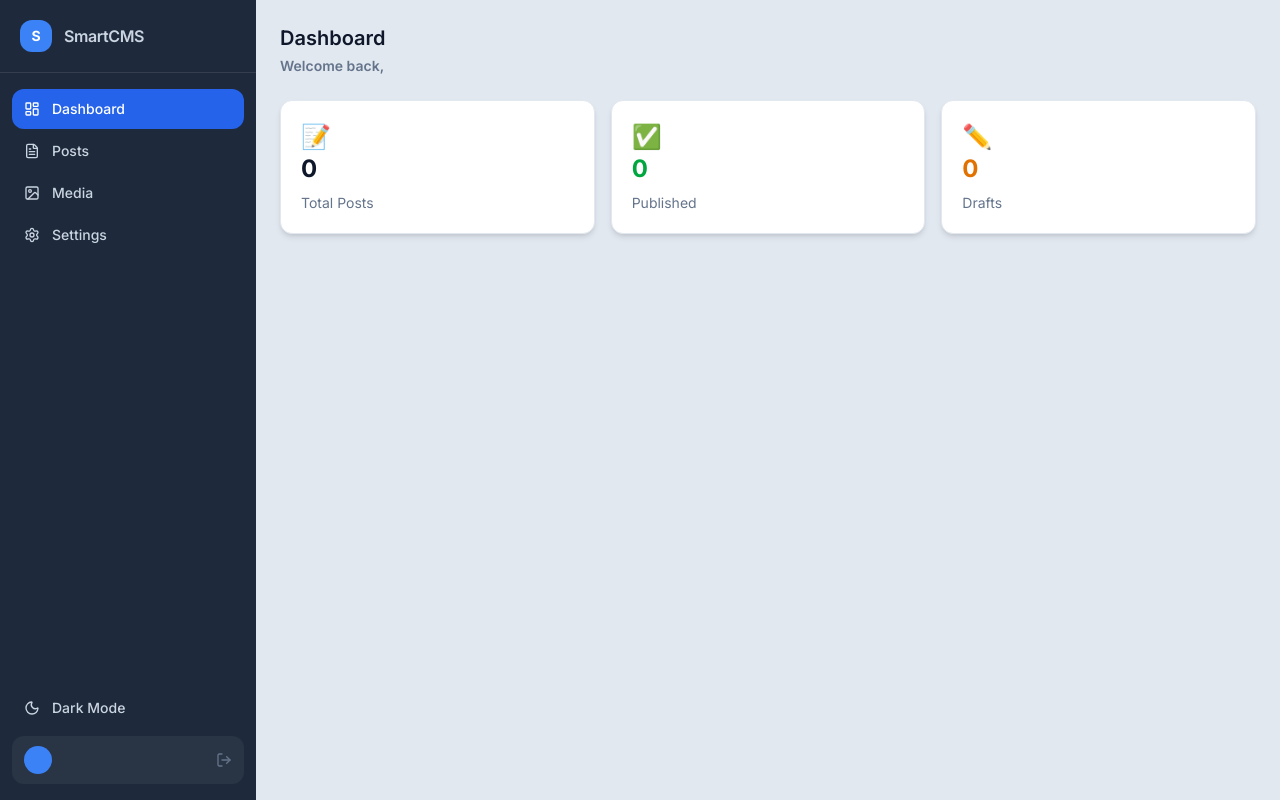
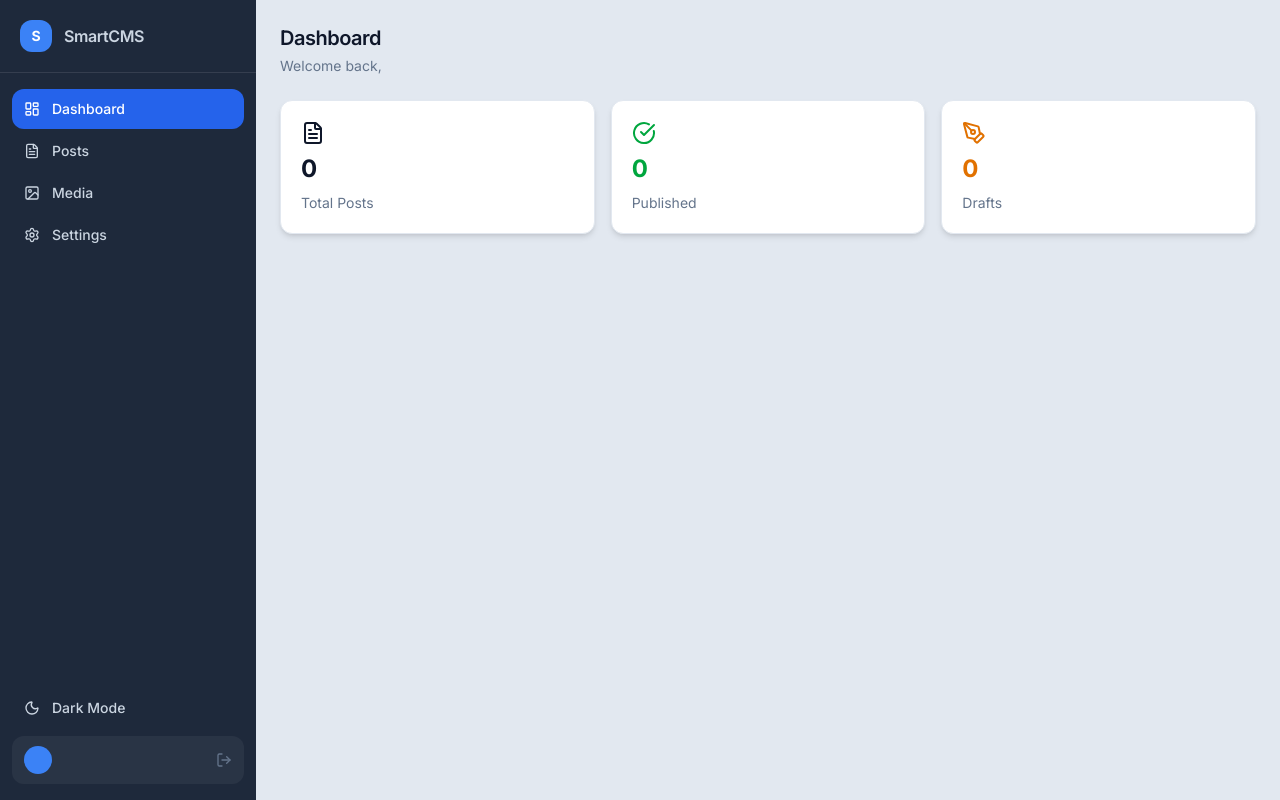
Before and after one commit to jlcarrascof/smartcms-headless-api, a Vue app in the folder frontend/: page /dashboard in a window 1280 px wide. Built offline with nearby package versions, Linux system fonts and the light colour scheme; no server answers; sample sign-in values are in the browser's storage; the HTML template or start-up script is replaced by a standard one.

Commit message:
refactor: replace dashboard emojis with lucide vector icons

```diff
--- a/frontend/src/views/DashboardView.vue
+++ b/frontend/src/views/DashboardView.vue
@@ -1,6 +1,7 @@
 <script setup lang="ts">
 import { onMounted, ref } from "vue"
 import { useAuthStore } from "@/stores/auth"
+import { FileText, CheckCircle, PenTool } from 'lucide-vue-next'
 import apiClient from "@/api/client"
 
 const auth = useAuthStore()
@@ -42,22 +43,22 @@ onMounted(async () => {
 <template>
   <div class="p-6 space-y-6">
     <div>
-      <h1 class="text-xl font-semibold text-foreground">Dashboard</h1>
-      <p class="text-sm text-muted-foreground font-semibold mt-1">Welcome back, {{ auth.user?.name }}</p>
+      <h1 class="text-xl font-semibold text-foreground tracking-tight">Dashboard</h1>
+      <p class="text-sm text-muted-foreground mt-1">Welcome back, {{ auth.user?.name }}</p>
     </div>
     <div class="grid grid-cols-1 sm:grid-cols-3 gap-4">
       <div class="card p-5 space-y-2">
-        <span class="text-2xl">📝</span>
+        <FileText class="size-6 text-foreground" />
         <p class="text-2xl font-bold text-foreground">{{ stats.totalPosts }}</p>
         <p class="text-sm text-muted-foreground">Total Posts</p>
       </div>
       <div class="card p-5 space-y-2">
-        <span class="text-2xl">✅</span>
+        <CheckCircle class="size-6 text-green-600 dark:text-green-400" />
         <p class="text-2xl font-bold text-green-600 dark:text-green-400">{{ stats.publishedPosts }}</p>
         <p class="text-sm text-muted-foreground">Published</p>
       </div>
       <div class="card p-5 space-y-2">
-        <span class="text-2xl">✏️</span>
+        <PenTool class="size-6 text-amber-600 dark:text-amber-400" />
         <p class="text-2xl font-bold text-amber-600 dark:text-amber-400">{{ stats.draftPosts }}</p>
         <p class="text-sm text-muted-foreground">Drafts</p>
       </div>
```
